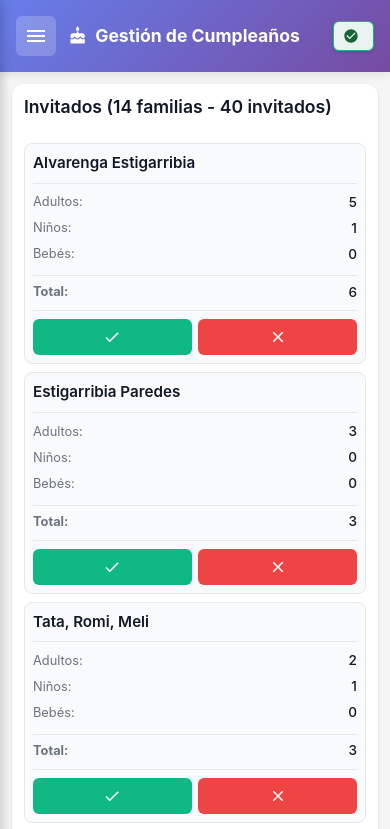
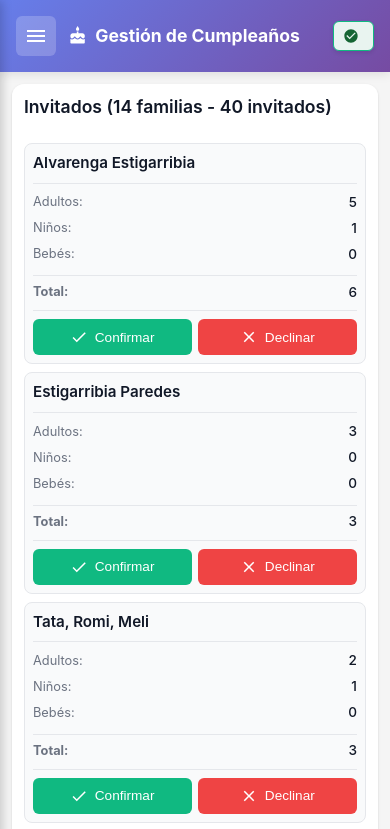
Before and after one commit to weckerleben/bday-guests, a React (Vite) app: page / in a window 390 px wide. Shown: the top 829 px of the page. Built offline with nearby package versions, Linux system fonts and the light colour scheme; no server answers.

Commit message:
feat(ui): add optional text labels to guest action buttons for improved clarity

```diff
--- a/src/App.css
+++ b/src/App.css
@@ -432,6 +432,16 @@ body {
 
 .button-icon svg {
   flex-shrink: 0;
+}
+
+.button-with-text {
+  gap: 0.5rem;
+}
+
+.button-text {
+  display: none;
+  font-size: 0.85rem;
+  font-weight: 500;
 }
 
 /* Guest Cards - Mobile */
@@ -992,6 +1002,14 @@ body {
     height: 18px;
   }
 
+  .guest-card-actions .button-with-text {
+    gap: 0.4rem;
+  }
+
+  .guest-card-actions .button-text {
+    display: inline;
+  }
+
   /* Mostrar cards de pricing en móvil, ocultar tabla */
   .pricing-table-desktop {
     display: none;
--- a/src/components/GuestList.tsx
+++ b/src/components/GuestList.tsx
@@ -288,62 +288,68 @@ export const GuestList = ({
                 <div className="guest-card-actions">
                   {onConfirm && guest.status === 'invited' && (
                     <button
-                      className="button button-success button-small button-icon"
+                      className="button button-success button-small button-icon button-with-text"
                       onClick={() => onConfirm(guest.id)}
                       title="Confirmar"
                       aria-label="Confirmar invitación"
                     >
                       <CheckIcon />
+                      <span className="button-text">Confirmar</span>
                     </button>
                   )}
                   {onConfirm && guest.status === 'confirmed' && (
                     <button
-                      className="button button-primary button-small button-icon"
+                      className="button button-primary button-small button-icon button-with-text"
                       onClick={() => onConfirm(guest.id)}
                       title="Editar"
                       aria-label="Editar confirmación"
                     >
                       <EditIcon />
+                      <span className="button-text">Editar</span>
                     </button>
                   )}
                   {onDecline && (guest.status === 'invited' || guest.status === 'confirmed') && (
                     <button
-                      className="button button-danger button-small button-icon"
+                      className="button button-danger button-small button-icon button-with-text"
                       onClick={() => onDecline(guest.id)}
                       title="Declinar"
                       aria-label="Declinar invitación"
                     >
                       <CloseIcon />
+                      <span className="button-text">Declinar</span>
                     </button>
                   )}
                   {onCancelConfirmation && guest.status === 'confirmed' && (
                     <button
-                      className="button button-secondary button-small button-icon"
+                      className="button button-secondary button-small button-icon button-with-text"
                       onClick={() => onCancelConfirmation(guest.id)}
                       title="Cancelar confirmación"
                       aria-label="Cancelar confirmación"
                     >
                       <UndoIcon />
+                      <span className="button-text">Cancelar</span>
                     </button>
                   )}
                   {onReinvite && guest.status === 'declined' && (
                     <button
-                      className="button button-success button-small button-icon"
+                      className="button button-success button-small button-icon button-with-text"
                       onClick={() => onReinvite(guest.id)}
                       title="Reinvitar"
                       aria-label="Reinvitar"
                     >
                       <CheckIcon />
+                      <span className="button-text">Reinvitar</span>
                     </button>
                   )}
                   {onDelete && baseGuestIds && !baseGuestIds.has(guest.id) && (
                     <button
-                      className="button button-danger button-small button-icon"
+                      className="button button-danger button-small button-icon button-with-text"
                       onClick={() => onDelete(guest.id)}
                       title="Eliminar"
                       aria-label="Eliminar invitado"
                     >
                       <DeleteIcon />
+                      <span className="button-text">Eliminar</span>
                     </button>
                   )}
                 </div>
```
